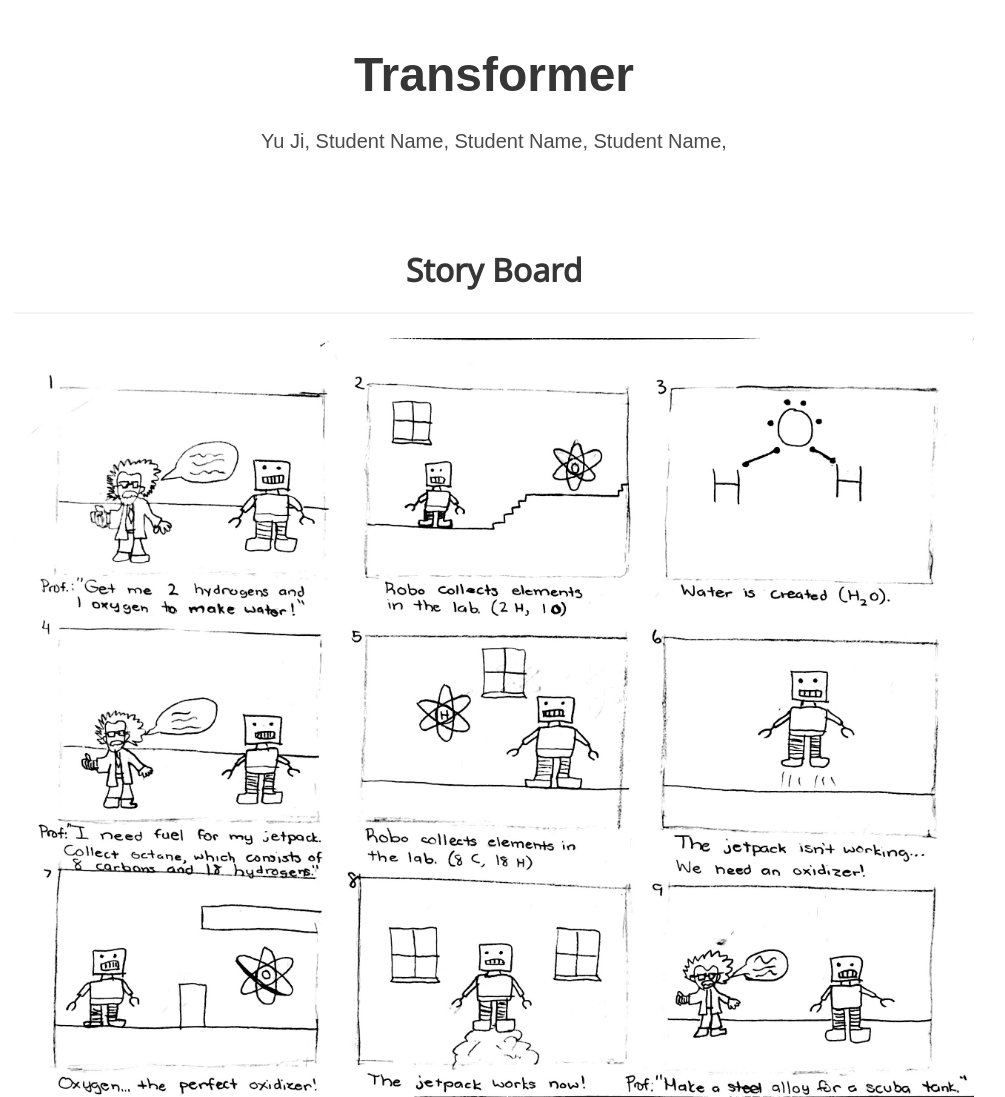
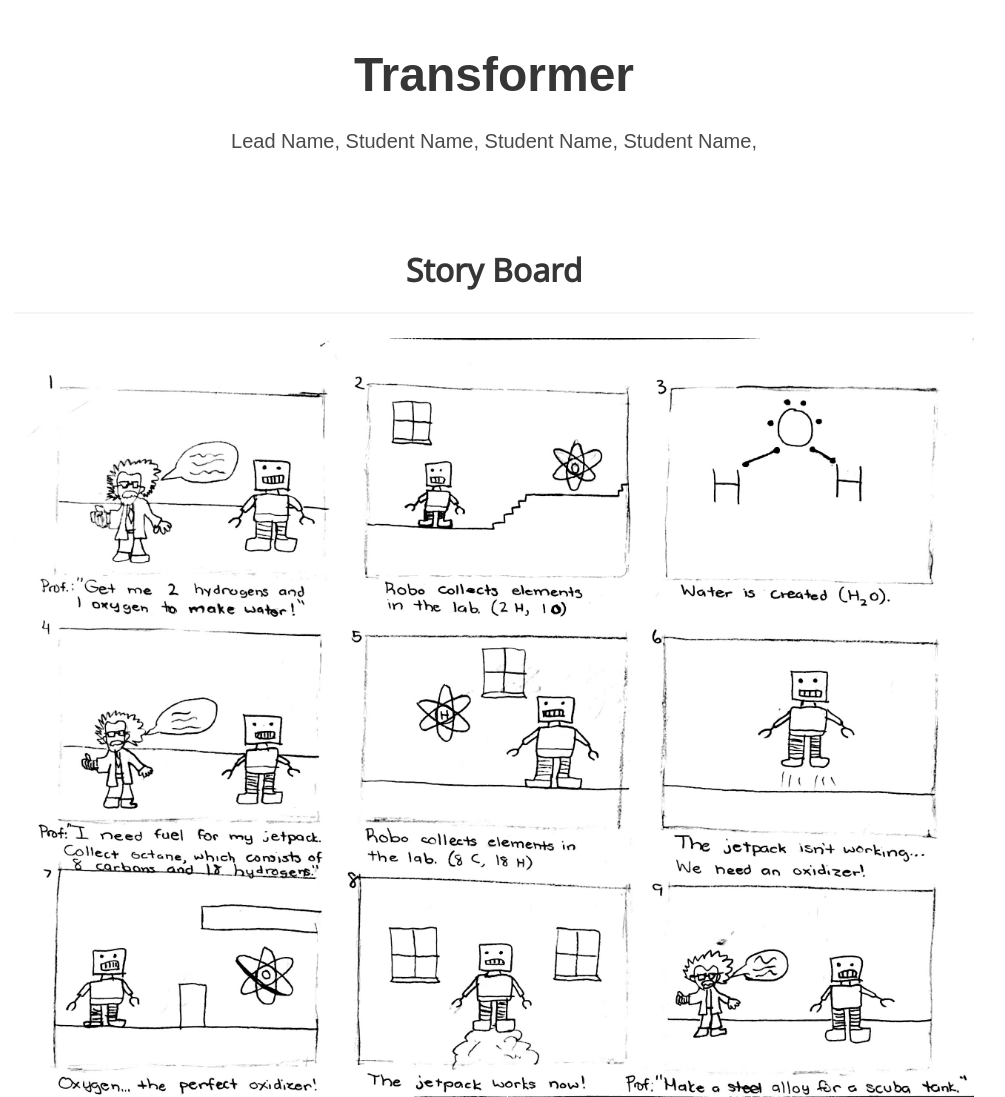
Before and after one commit to udelcisc167/udelcisc167.github.io, a plain HTML site: page index.html in a window 1280 px wide. Shown: the top 1097 px of the page, without its empty margins (146-1151 px from the left). Drawn offline with nearby package versions, Linux system fonts and the light colour scheme; some icons are missing; a web font is replaced by a local one.

Commit message:
change back to lead

```diff
--- a/index.html
+++ b/index.html
@@ -43,7 +43,7 @@
           <h1 class="title is-1 publication-title">Transformer</h1>
           <div class="is-size-5 publication-authors">
             <span class="author-block">
-             Yu Ji,</span>
+             Lead Name,</span>
             <span class="author-block">
              Student Name,</span>
             <span class="author-block">
```
